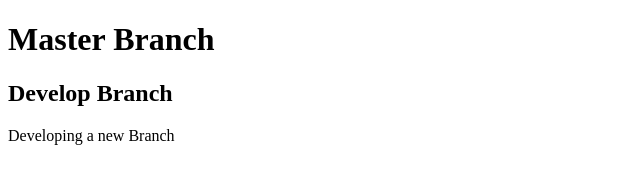
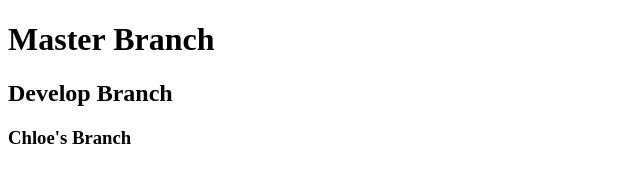
Before and after one commit to normabunton/teamGit, a plain HTML site: page index.html in a window 1280 px wide. Shown: the whole page, without its empty margins (0-640 px from the left). Drawn offline with Linux system fonts and the light colour scheme.

Commit message:
Chloe's branch

```diff
--- a/index.html
+++ b/index.html
@@ -8,7 +8,7 @@
 <body>
     <h1>Master Branch</h1>
     <h2>Develop Branch</h2>
-    <p>Developing a new Branch</p>
+    <h3>Chloe's Branch</h3>
 
 </body>
 </html>
```
